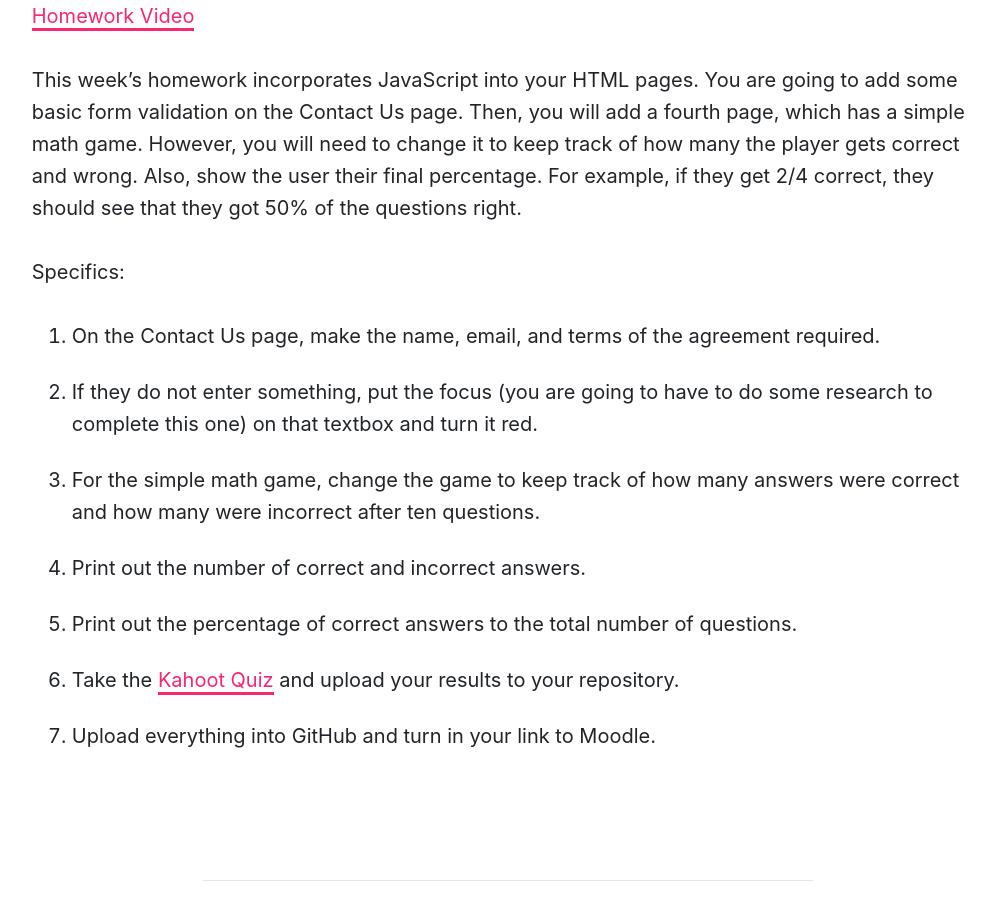
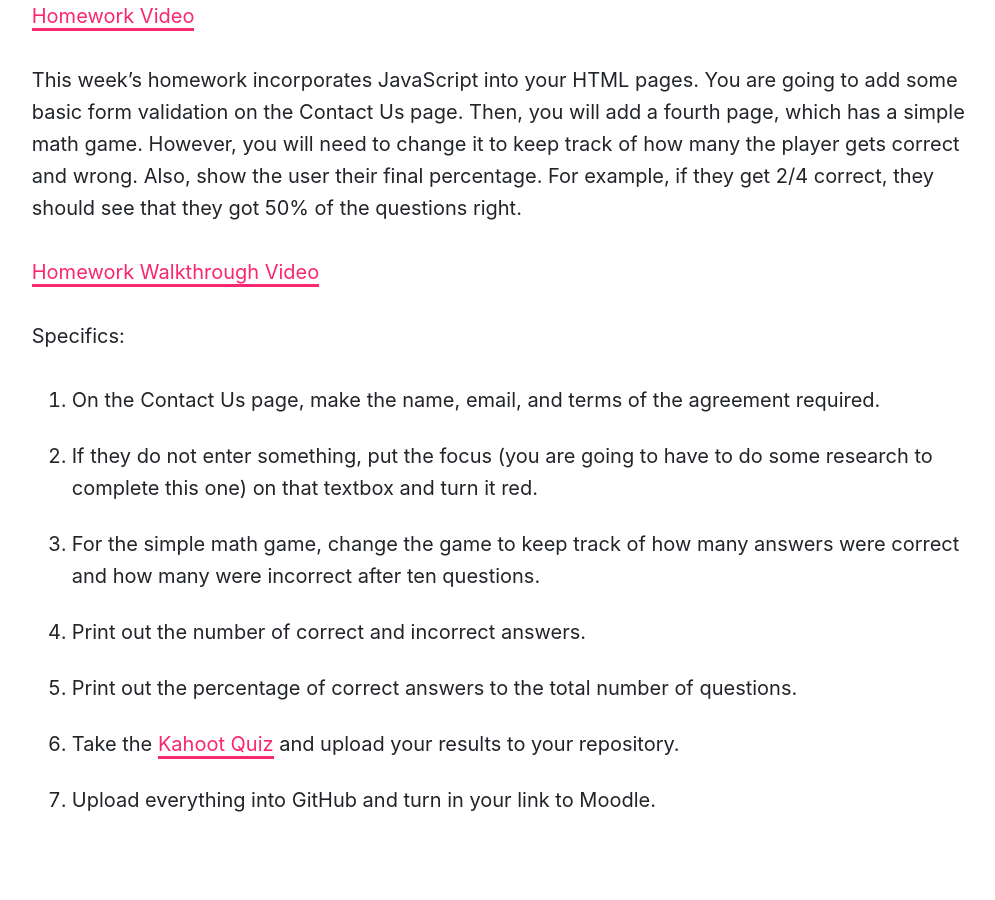
Before and after one commit to Montana-Media-Arts/120_CreativeCoding1-Fall2020, a Jekyll site: the page built from modules/week-8/_posts/2017-01-20-homework.md, in a window 1280 px wide and 900 px high, scrolled down 581 px. Shown: the whole window, without its empty margins (132-1127 px from the left). Built offline with Jekyll 4.4.1, drawn with Linux system fonts in a browser that asks for light colours; nearby versions of some CDN libraries.

Commit message:
Update 2017-01-20-homework.md

```diff
--- a/modules/week-8/_posts/2017-01-20-homework.md
+++ b/modules/week-8/_posts/2017-01-20-homework.md
@@ -10,6 +10,8 @@ jotted: false
 
 This week's homework incorporates JavaScript into your HTML pages. You are going to add some basic form validation on the Contact Us page. Then, you will add a fourth page, which has a simple math game. However, you will need to change it to keep track of how many the player gets correct and wrong. Also, show the user their final percentage. For example, if they get 2/4 correct, they should see that they got 50% of the questions right.
 
+<p><a href="//youtu.be/TZd2xQzUNjg" data-lity>Homework Walkthrough Video</a></p>
+
 Specifics:
 
 1. On the Contact Us page, make the name, email, and terms of the agreement required.
```
